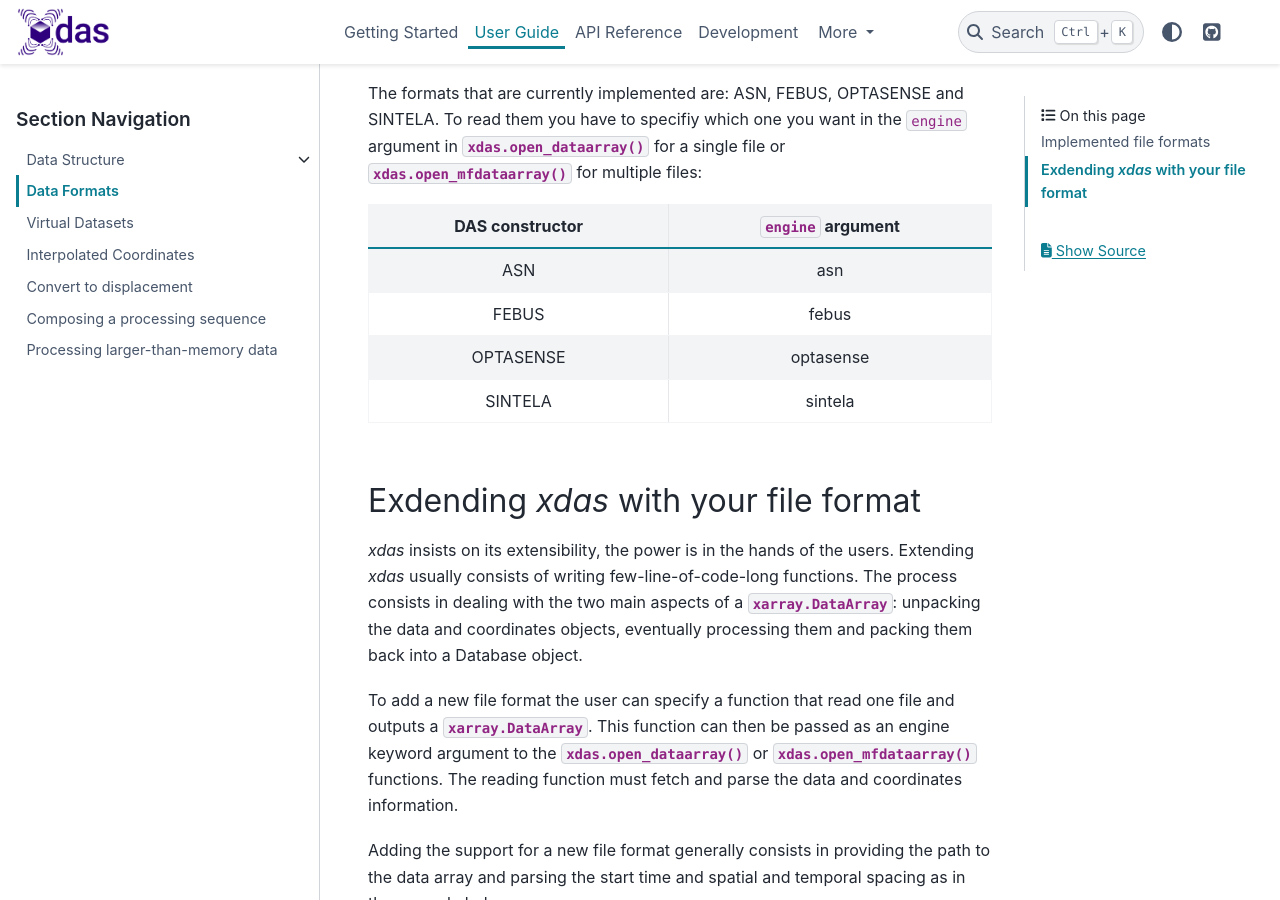
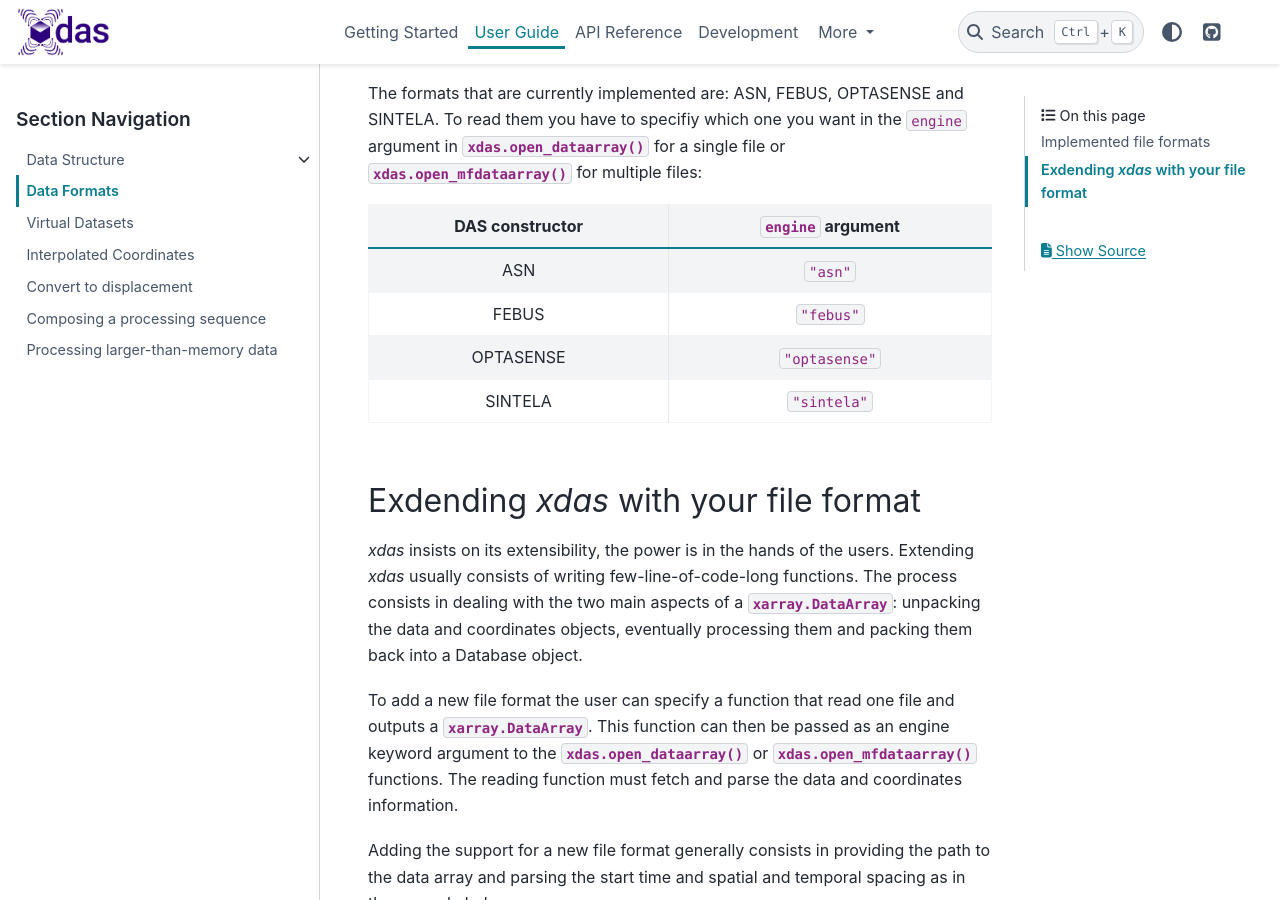
Before and after one commit to xdas-dev/xdas, a Sphinx documentation site: the page built from docs/user-guide/data-formats.md, in a window 1280 px wide and 900 px high, scrolled down 355 px. Built offline with Sphinx 7.4.7 and the PyData theme 0.15.4, drawn with Linux system fonts in a browser that asks for light colours.

Commit message:
Fix/Improve docs.

```diff
--- a/docs/user-guide/data-formats.md
+++ b/docs/user-guide/data-formats.md
@@ -24,10 +24,10 @@ The formats that are currently implemented are: ASN, FEBUS, OPTASENSE and SINTEL
 
 | DAS constructor   | `engine` argument |
 |:-----------------:|:-----------------:|
-| ASN               | asn               |
-| FEBUS             | febus             |
-| OPTASENSE         | optasense         |
-| SINTELA           | sintela           |
+| ASN               | `"asn"`           |
+| FEBUS             | `"febus"`         |
+| OPTASENSE         | `"optasense"`     |
+| SINTELA           | `"sintela"`       |
 
 ## Exdending *xdas* with your file format
 
```
Also changed, not shown: docs/getting-started.md (+4 -0 lines), docs/index.md (+1 -1 lines), docs/user-guide/data-structure/dataarray.md (+1 -1 lines).
